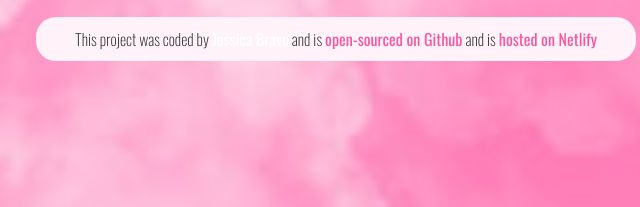
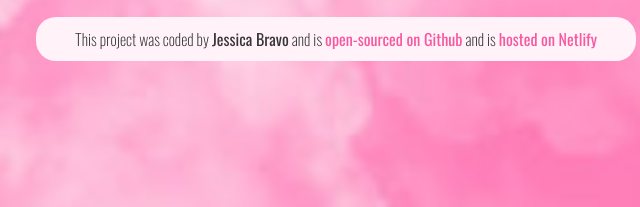
Before and after one commit to Jessbpl/AI-rap-lyrics-generator-Project, a plain HTML site: page index.html in a window 1280 px wide. In both pictures the pointer is over the link "Jessica Bravo". Shown: the part 429-636 px from the top of the page, 304-944 px from the left. Drawn offline with nearby package versions, Linux system fonts and the light colour scheme.

Commit message:
improved css

```diff
--- a/src/index.js
+++ b/src/index.js
@@ -22,6 +22,7 @@ function generateLyrics(event) {
   let lyricsElement = document.querySelector("#lyrics");
   lyricsElement.classList.remove("hidden");
   lyricsElement.innerHTML = ` <div class="generating"> Generating your lyrics about ${instructions.value}...</div>`;
+
   console.log("Generating lyrics");
   console.log(`prompt:${prompt}`);
   console.log(`context:${context}`);
--- a/src/stylesheet.css
+++ b/src/stylesheet.css
@@ -78,6 +78,7 @@ form {
 .hidden {
   display: none;
 }
+
 footer {
   background-color: #fff2f8;
   border-radius: 20px;
@@ -93,7 +94,7 @@ a {
   font-weight: 400;
 }
 a:hover {
-  color: #fff;
+  color: #393636;
   cursor: pointer;
   text-decoration: none;
   transition: all 2ms ease-in-out;
```
